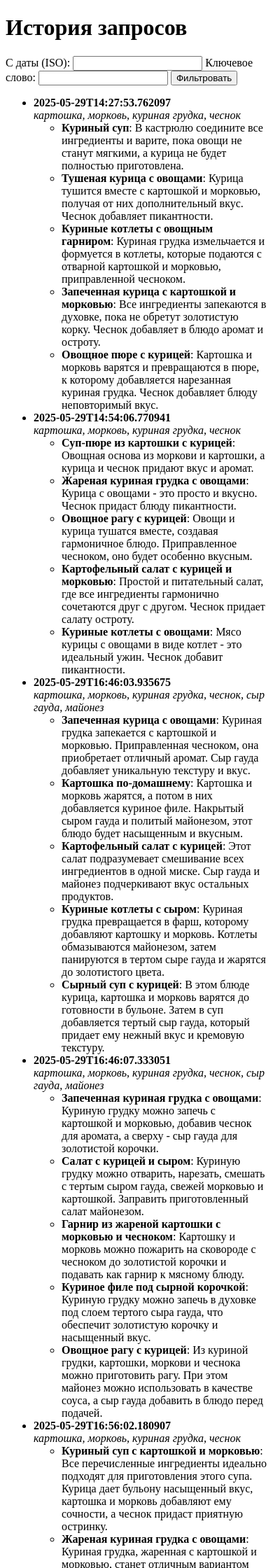
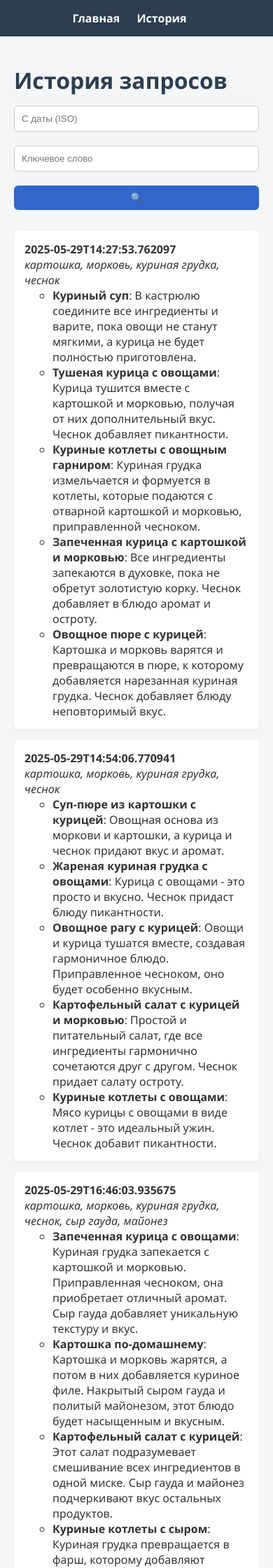
Before and after one commit to LinkIvan13/llm-recipe-bot, a FastAPI app: page /history in a window 390 px wide. Shown: the top 2240 px of the page at 70% size. Run offline with FastAPI, Linux system fonts and the light colour scheme.

Commit message:
💅 Обновлён UI: современный стиль, адаптивная верстка, улучшенные шаблоны

```diff
--- /dev/null
+++ b/static/style.css
@@ -0,0 +1,106 @@
+body {
+    font-family: "Segoe UI", sans-serif;
+    margin: 0;
+    padding: 0;
+    background-color: #f4f6f8;
+    color: #333;
+}
+
+.container {
+    max-width: 900px;
+    margin: auto;
+    padding: 20px;
+}
+
+nav {
+    background-color: #2c3e50;
+    padding: 15px 20px;
+}
+
+nav a {
+    color: #ffffff;
+    text-decoration: none;
+    margin-right: 20px;
+    font-weight: 600;
+}
+
+nav a:hover {
+    text-decoration: underline;
+}
+
+h1, h2 {
+    color: #2c3e50;
+    margin-bottom: 15px;
+}
+
+form {
+    margin-bottom: 30px;
+}
+
+form input[type="text"] {
+    padding: 10px;
+    width: 300px;
+    max-width: 100%;
+    border: 1px solid #ccc;
+    border-radius: 6px;
+}
+
+form button {
+    padding: 10px 20px;
+    background-color: #3366cc;
+    color: white;
+    border: none;
+    border-radius: 6px;
+    margin-left: 10px;
+    cursor: pointer;
+}
+
+form button:hover {
+    background-color: #254e9e;
+}
+
+.recipe-list, .history-list {
+    list-style: none;
+    padding: 0;
+}
+
+.recipe-card {
+    background: #fff;
+    border-radius: 8px;
+    padding: 15px;
+    margin-bottom: 15px;
+    box-shadow: 0 2px 5px rgba(0,0,0,0.05);
+}
+
+.recipe-card h3 {
+    margin-top: 0;
+    margin-bottom: 8px;
+    color: #2c3e50;
+}
+
+.recipe-card p {
+    margin: 0;
+}
+
+.explain-block {
+    background-color: #f0f2f5;
+    padding: 15px;
+    border-radius: 8px;
+    white-space: pre-wrap;
+    font-size: 15px;
+    line-height: 1.6;
+}
+
+@media screen and (max-width: 600px) {
+    nav {
+        text-align: center;
+    }
+    form input[type="text"] {
+        width: 100%;
+        margin-bottom: 10px;
+    }
+    form button {
+        width: 100%;
+        margin: 0;
+    }
+}
--- a/templates/history.html
+++ b/templates/history.html
@@ -3,19 +3,23 @@
 <head>
     <meta charset="UTF-8">
     <title>История запросов</title>
+    <link rel="stylesheet" href="/static/style.css">
 </head>
 <body>
+    <nav>
+        <a href="/">Главная</a>
+        <a href="/history">История</a>
+    </nav>
+    <div class="container">
         <h1>История запросов</h1>
-
-    <form method="get">
-        <label>С даты (ISO): <input type="text" name="from_date" value="{{ from_date }}"></label>
-        <label>Ключевое слово: <input type="text" name="keyword" value="{{ keyword }}"></label>
-        <button type="submit">Фильтровать</button>
+        <form method="get" style="display: flex; gap: 10px; align-items: center; flex-wrap: wrap;">
+            <input type="text" name="from_date" value="{{ from_date }}" placeholder="С даты (ISO)">
+            <input type="text" name="keyword" value="{{ keyword }}" placeholder="Ключевое слово">
+            <button type="submit" title="Фильтровать">&#128269;</button>
         </form>
-
-    <ul>
+        <ul class="history-list">
         {% for entry in history %}
-        <li>
+            <li class="recipe-card">
                 <strong>{{ entry.timestamp }}</strong><br>
                 <em>{{ entry.question }}</em>
                 <ul>
@@ -26,5 +30,6 @@
             </li>
         {% endfor %}
         </ul>
+    </div>
 </body>
 </html>
```
Also changed, not shown: templates/explain.html (+8 -4 lines), templates/index.html (+10 -9 lines). Lines whose indentation alone changed are shown as unchanged.
